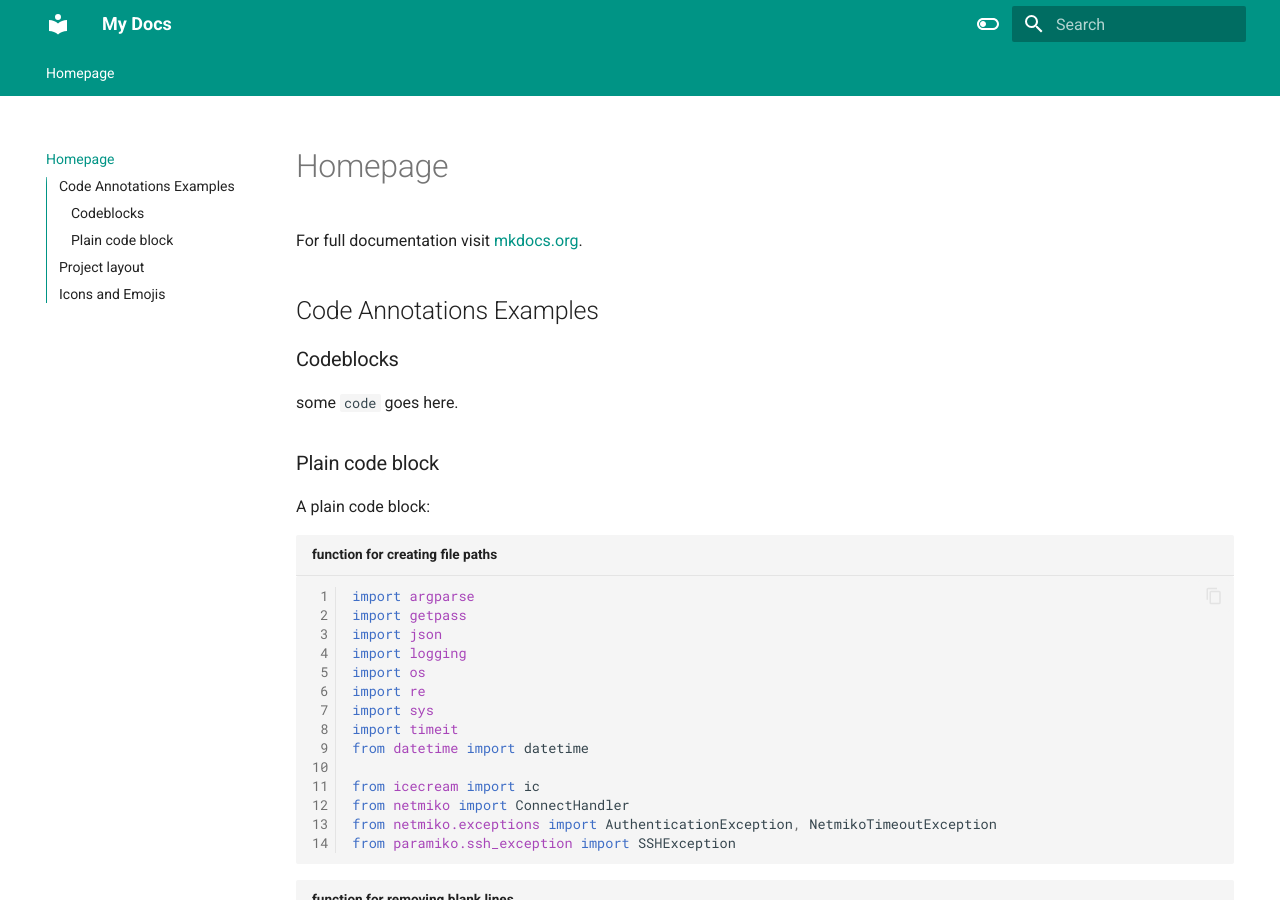
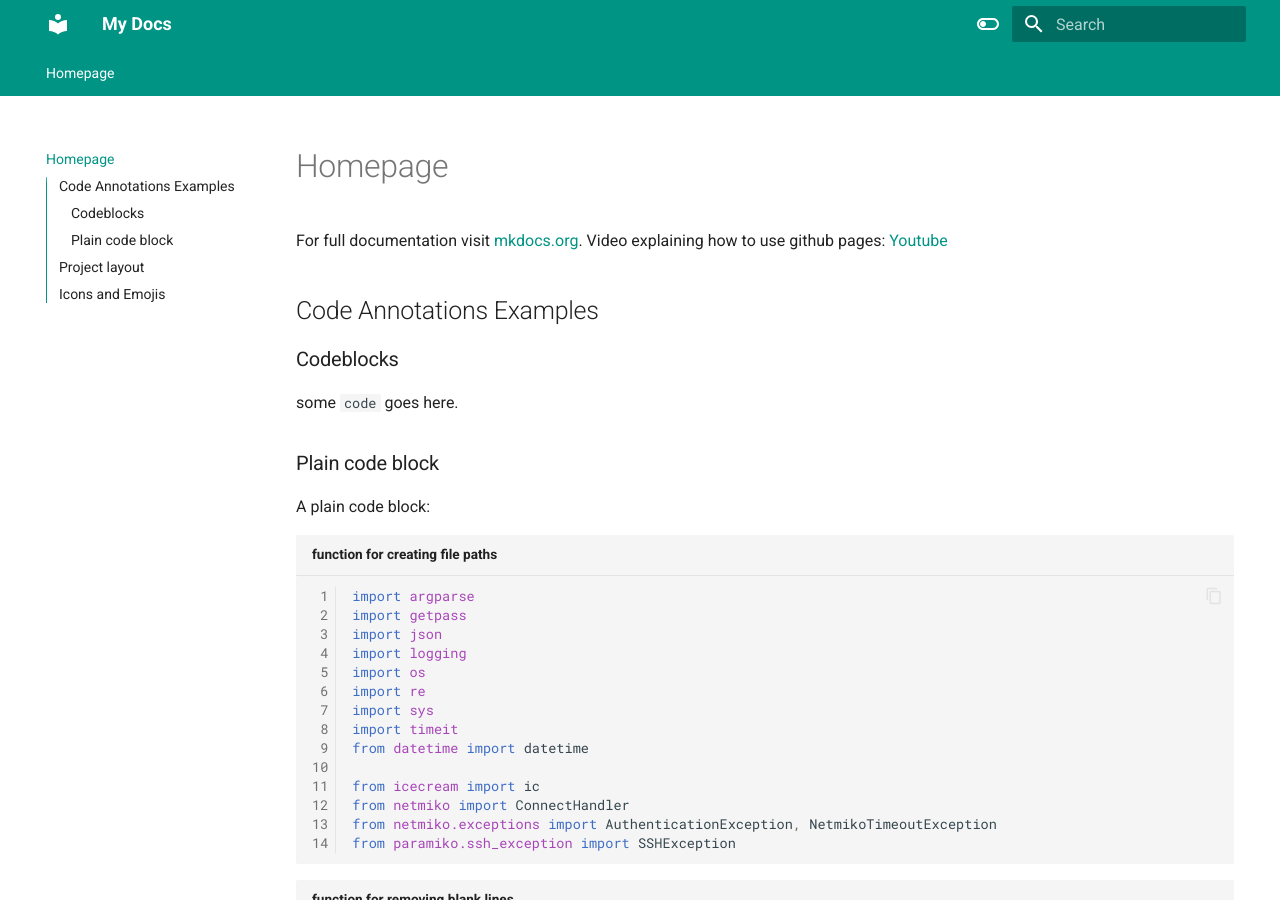
Before and after one commit to rikosintie/MKDocs, an MkDocs documentation site: the page built from docs/index.md, in a window 1280 px wide and 900 px high. Built offline with MkDocs 1.6.1 and Material for MkDocs 9.7.7, drawn with Linux system fonts in a browser that asks for light colours; emoji names are drawn with the system emoji font.

Commit message:
Adding initial documentation files

```diff
--- a/docs/index.md
+++ b/docs/index.md
@@ -1,6 +1,7 @@
 # Homepage
 
 For full documentation visit [mkdocs.org](https://www.mkdocs.org).
+Video explaining how to use github pages: [Youtube](https://www.youtube.com/watch?v=Q-YA_dA8C20)
 
 ## Code Annotations Examples
 
```
